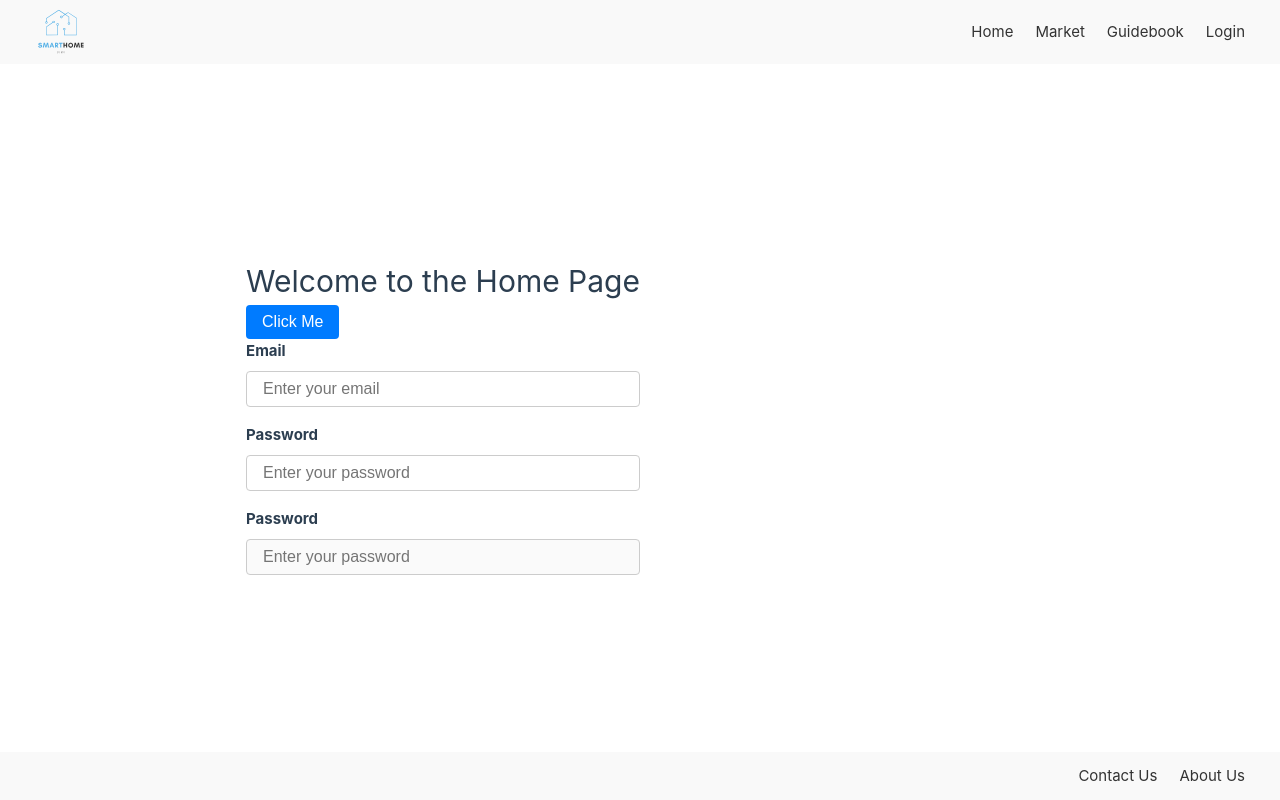
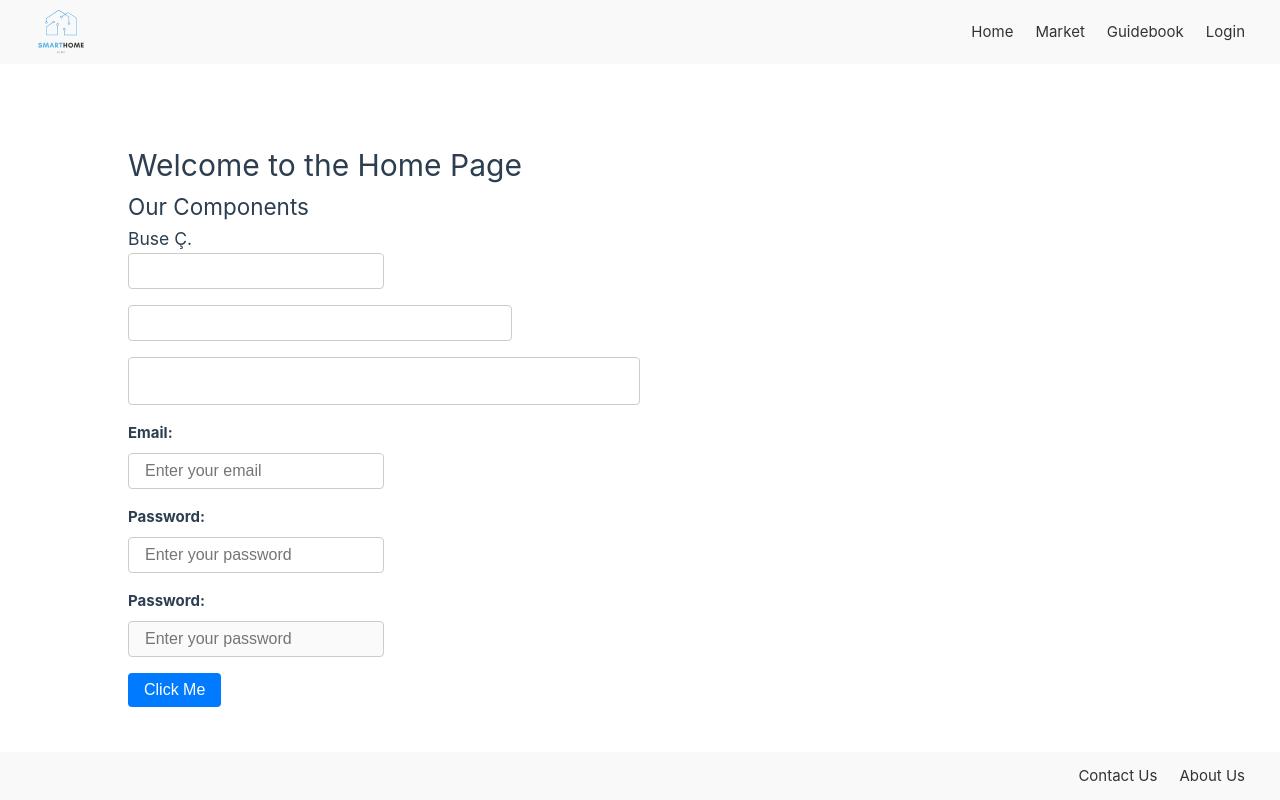
Before and after one commit to busecoban/SmartHome-DeviceManagement-v2, a Vue app in the folder SmartHome-DeviceManagement/: page / in a window 1280 px wide. Built offline with nearby package versions, Linux system fonts and the light colour scheme.

Commit message:
input updates and login page

```diff
--- a/SmartHome-DeviceManagement/src/components/UIInput.vue
+++ b/SmartHome-DeviceManagement/src/components/UIInput.vue
@@ -51,8 +51,8 @@ export default {
     },
     size: {
       type: String,
-      default: 'medium',
-      validator: (value) => ['small', 'medium', 'large'].includes(value)
+      default: 'small',
+      validator: (value) => ['small', 'medium', 'large'].includes(String(value))
     }
   },
   computed: {
@@ -61,8 +61,10 @@ export default {
     }
   },
   methods: {
-    onInput(event) {
-      this.$emit('update:modelValue', event.target.value)
+    onInput(event: InputEvent) {
+      if (event.target) {
+        this.$emit('update:modelValue', (event.target as HTMLInputElement).value)
+      }
     },
     validate() {
       let error = ''
@@ -107,18 +109,21 @@ export default {
 }
 
 .ui-input--small {
-  padding: 0.25rem 0.5rem;
-  font-size: 0.8rem;
+  padding: 0.5rem 1rem;
+  font-size: 1rem;
+  width: 16rem;
 }
 
 .ui-input--medium {
   padding: 0.5rem 1rem;
   font-size: 1rem;
+  width: 24rem;
 }
 
 .ui-input--large {
   padding: 0.75rem 1.5rem;
   font-size: 1.2rem;
+  width: 32rem;
 }
 
 .ui-input-error {
--- a/SmartHome-DeviceManagement/src/pages/HomeView.vue
+++ b/SmartHome-DeviceManagement/src/pages/HomeView.vue
@@ -1,36 +1,43 @@
 <template>
   <div class="home-view">
     <UINavBar> </UINavBar>
+    <UIFooter></UIFooter>
     <h1>Welcome to the Home Page</h1>
-    <UIFooter></UIFooter>
-    <UIButton @click="handleClick"> Click Me</UIButton>
+    <h2>Our Components</h2>
+    <h3>Buse Ç.</h3>
+    <UIInput id="4" :size="'small'"> </UIInput>
+    <UIInput id="5" :size="'medium'"> </UIInput>
+    <UIInput id="6" :size="'large'"> </UIInput>
+
     <UIInput
-      id="email"
+      id="1"
       type="email"
-      label="Email"
+      label="Email:"
       placeholder="Enter your email"
       v-model="email"
       :errorMessage="emailError"
     />
 
     <UIInput
-      id="password"
+      id="2"
       type="password"
-      label="Password"
+      label="Password:"
       placeholder="Enter your password"
       v-model="password"
       :errorMessage="passwordError"
     />
 
     <UIInput
-      id="password"
+      id="3"
       type="password"
-      label="Password"
+      label="Password:"
       placeholder="Enter your password"
       v-model="password"
       :errorMessage="passwordError"
       disabled
     />
+
+    <UIButton @click="handleClick"> Click Me</UIButton>
   </div>
 </template>
 
--- /dev/null
+++ b/SmartHome-DeviceManagement/src/pages/LoginPage.vue
@@ -0,0 +1,25 @@
+<template>
+  <div class="Loginpage">
+    <UINavBar></UINavBar>
+    <h1>Login Page</h1>
+    <UIFooter></UIFooter>
+  </div>
+</template>
+
+<script lang="ts">
+import UINavBar from '../components/UINavBar.vue'
+import UIFooter from '../components/UIFooter.vue'
+export default {
+  name: 'LoginPage',
+  components: {
+    UINavBar,
+    UIFooter
+  }
+}
+</script>
+
+<style lang="scss" scoped>
+.Loginpage {
+  padding-top: 3rem;
+}
+</style>
```
